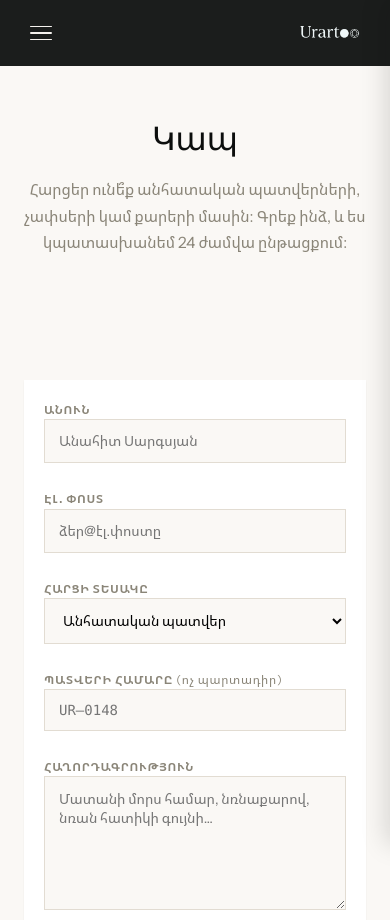
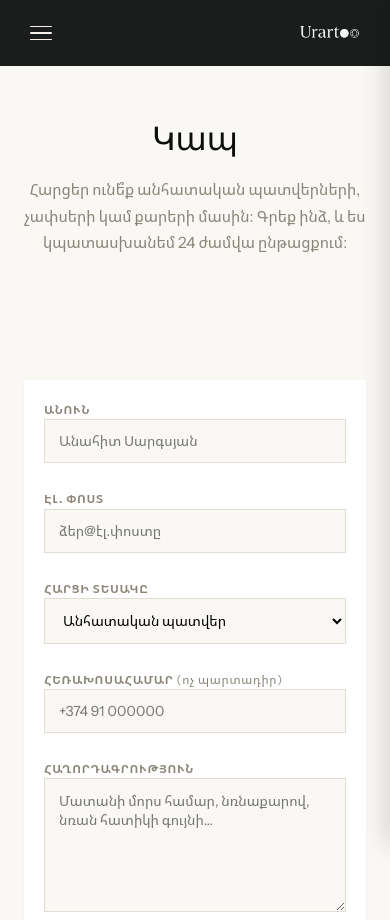
Before and after one commit to nornaj/Urartoo, a plain HTML site: page contact.html in a window 390 px wide. Shown: the top 920 px of the page. Drawn offline with Linux system fonts and the light colour scheme.

Commit message:
Replace order number with phone input on contact form

```diff
--- a/contact.html
+++ b/contact.html
@@ -125,8 +125,8 @@
               </select>
             </label>
             <label>
-              <span>Պատվերի համարը <span style="text-transform: none; font-weight: 400;">(ոչ պարտադիր)</span></span>
-              <input type="text" placeholder="UR–0148" style="font-family: var(--mono);">
+              <span>Հեռախոսահամար <span style="text-transform: none; font-weight: 400;">(ոչ պարտադիր)</span></span>
+              <input type="tel" placeholder="+374 91 000000">
             </label>
             <label style="grid-column: 1 / -1;">
               <span>Հաղորդագրություն</span>
```
